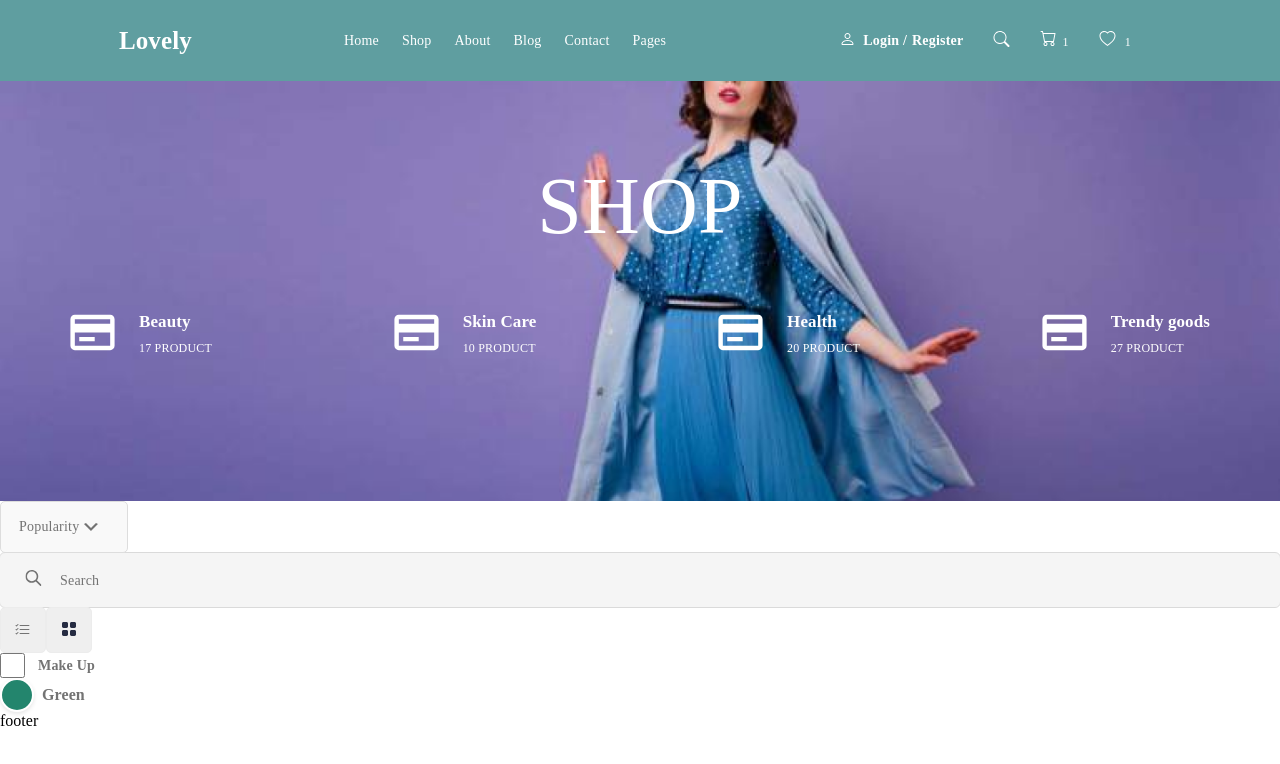
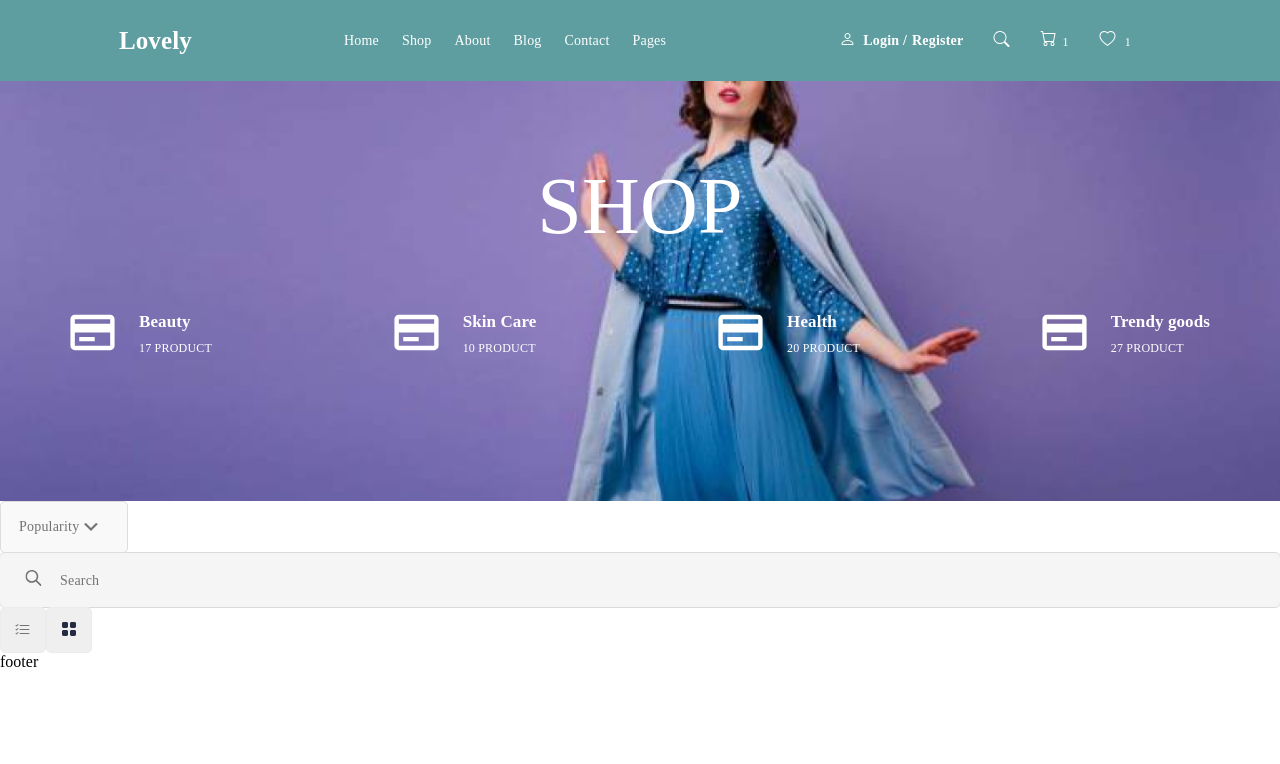
Before and after one commit to AbdugafurovaUmida/beauty-shop, a Next.js app: page / in a window 1280 px wide. Shown: the top 764 px of the page. Built offline with nearby package versions, Linux system fonts and the light colour scheme.

Commit message:
feat:create brands and colours filter

```diff
--- a/components/BrandChackbox.jsx
+++ b/components/BrandChackbox.jsx
@@ -2,15 +2,13 @@ import React from 'react'
 import  styles from "../styles/BrandChackbox.module.css"
 
 
-const BrandChackbox = () => {
+export default function BrandChackbox  (data) {
+console.log(data, 'kuhgksdufnvs')
+  return (
 
-
-  return (
-    <div className={styles.chackboxMain}>
-        <input type='checkbox' className={styles.chackbox}/>
-        <span className={styles.chackboxTitle} >Make Up</span>
+    <div className={styles.checkboxMain}>
+        <input type='checkbox'  id={data.id}/>
+        <label  for={data.id}>{data.name}</label>
     </div>
   )
 }
-
-export default BrandChackbox
--- a/components/ColorChoose.jsx
+++ b/components/ColorChoose.jsx
@@ -1,10 +1,10 @@
 import React from 'react'
 import styles from "../styles/ColorChoose.module.css"
 
-const ColorChoose = () => {
+const ColorChoose = ({props}) => {
   return (
     <div className={styles.colorMain}>
-        <div className={styles.colorSort}></div>
+        <div className={styles.colorSort} style={props.color}></div>
         <span className={styles.colorName}>Green</span>
     </div>
   )
--- a/pages/index.js
+++ b/pages/index.js
@@ -12,7 +12,57 @@ import ColorChoose from '../components/ColorChoose';
 
 const inter = Inter({ subsets: ['latin'] })
 
+const brandCheckbox = [
+  {
+    id:0,
+    name:"Body Spray"
+  },
+  {
+    id:1,
+    name:"Skin Care"
+  },
+  {
+    id:2,
+    name:"Body Spray "
+  },
+  {
+    id:3,
+    name:"Make Up "
+  },
+  {
+    id:4,
+    name:"Body Spray"
+  },
+  {
+    id:5,
+    name:"Make Up "
+  },
+  {
+    id:6,
+    name:"BB Creams "
+  },
+]
+
+const color = [
+  {
+    id:0,
+    color: ' #23856D;'
+  },
+  {
+    id:1,
+    color: ' #47AD97;'
+  },
+  {
+    id:2,
+    color: ' #E74040;'
+  },
+  {
+    id:3,
+    color: ' #252B42;'
+  },
+]
 export default function Home() {
+
   return (
     <>
       <Head>
@@ -26,8 +76,16 @@ export default function Home() {
         <SearchInput />
         <ViewsButton viewsIcon={<LinearDemo />} />
         <ViewsButton viewsIcon={<GridDemo />} />
-        <BrandChackbox/>
-        <ColorChoose/>
+        {brandCheckbox.map((el, index)=>{
+          // console.log(el, "gulbahor");
+           <BrandChackbox  data={el} key={index}/>
+        })}
+        {
+          color.map((el, index)=>{
+            <ColorChoose props={el} key={index}/>
+          })
+        }
+
       </main>
     </>
   )
--- a/styles/BrandChackbox.module.css
+++ b/styles/BrandChackbox.module.css
@@ -1,13 +1,13 @@
-.chackbox{
-    width: 25px;
-    height: 25px;
-    background: #FFFFFF;
-    border: 1px solid rgba(220, 220, 220, 1);
-    border-radius: 5px;
-    margin-right:13px;
+
+.checkboxMain{
+    display: flex;
+    align-items: center;
 
 }
-.chackboxTitle{
+
+.checkboxMain label{
+    cursor: pointer;
+    display: flex;
     font-family: 'Montserrat';
     font-style: normal;
     font-weight: 700;
@@ -15,8 +15,34 @@
     line-height: 24px;
     letter-spacing: 0.2px;
     color: #737373;
+    cursor: pointer;
 }
-.chackboxMain{
+
+.checkboxMain input [type="checkbox"]{
+    cursor: pointer;
+    opacity: 0.5;
+    position: absolute;
+
+}
+.checkboxMain label::before{
+    content: '';
+    width: 25px;
+    height: 25px;
+    border: 1px solid rgba(220, 220, 220, 1);
+    border-radius: 5px;
+    margin-right:.5em;
+
+}
+
+.checkboxMain input[type="checkbox"]:focus + label::before{
+    box-shadow: 0 0  20px rgb(213, 211, 211);
+}
+
+.checkboxMain input[type="checkbox"]:checked + label::before {
+    content: "\002714";
+    background-color: rgb(9, 182, 9);
     display: flex;
+    justify-content: center;
     align-items: center;
+    color:white;
 }
```
